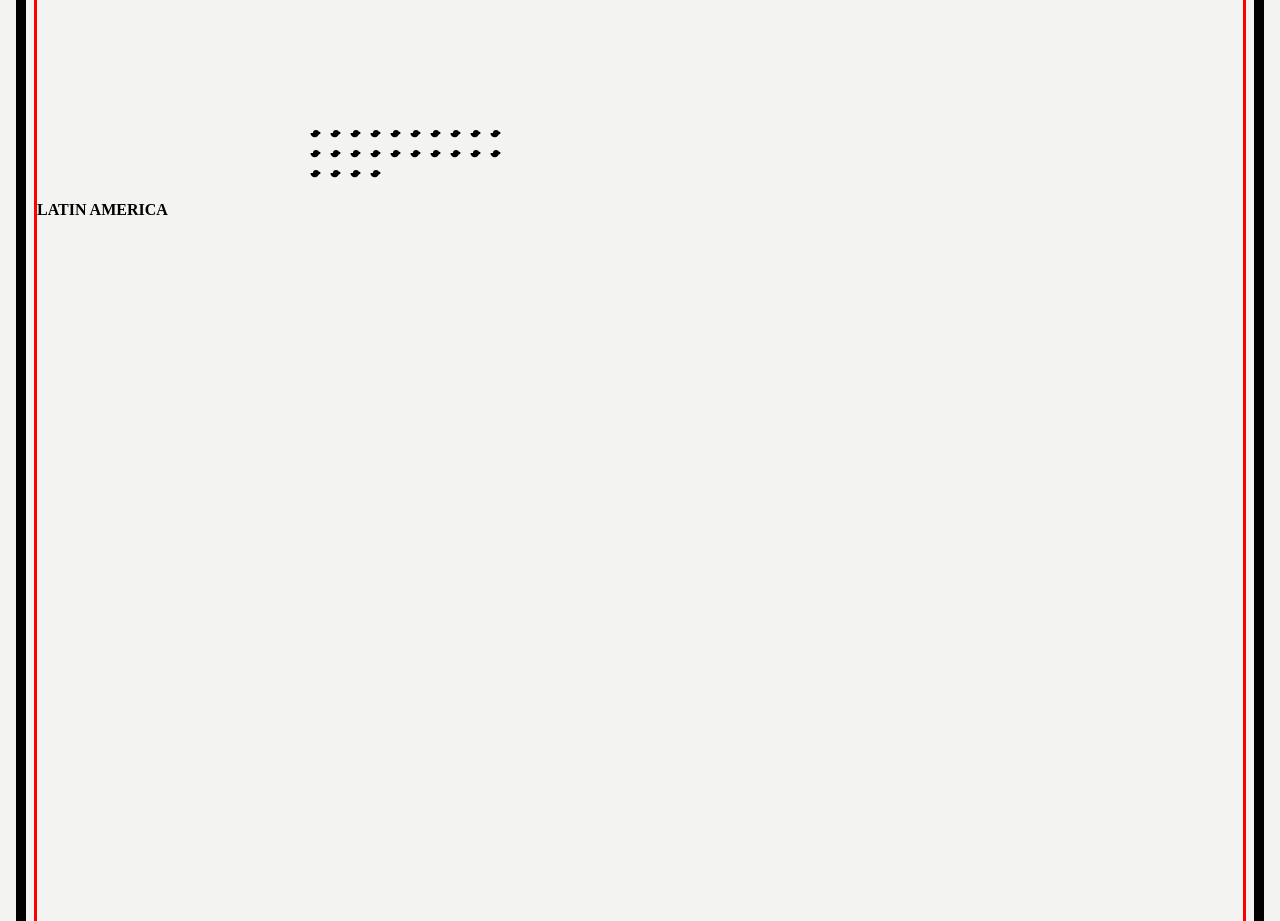
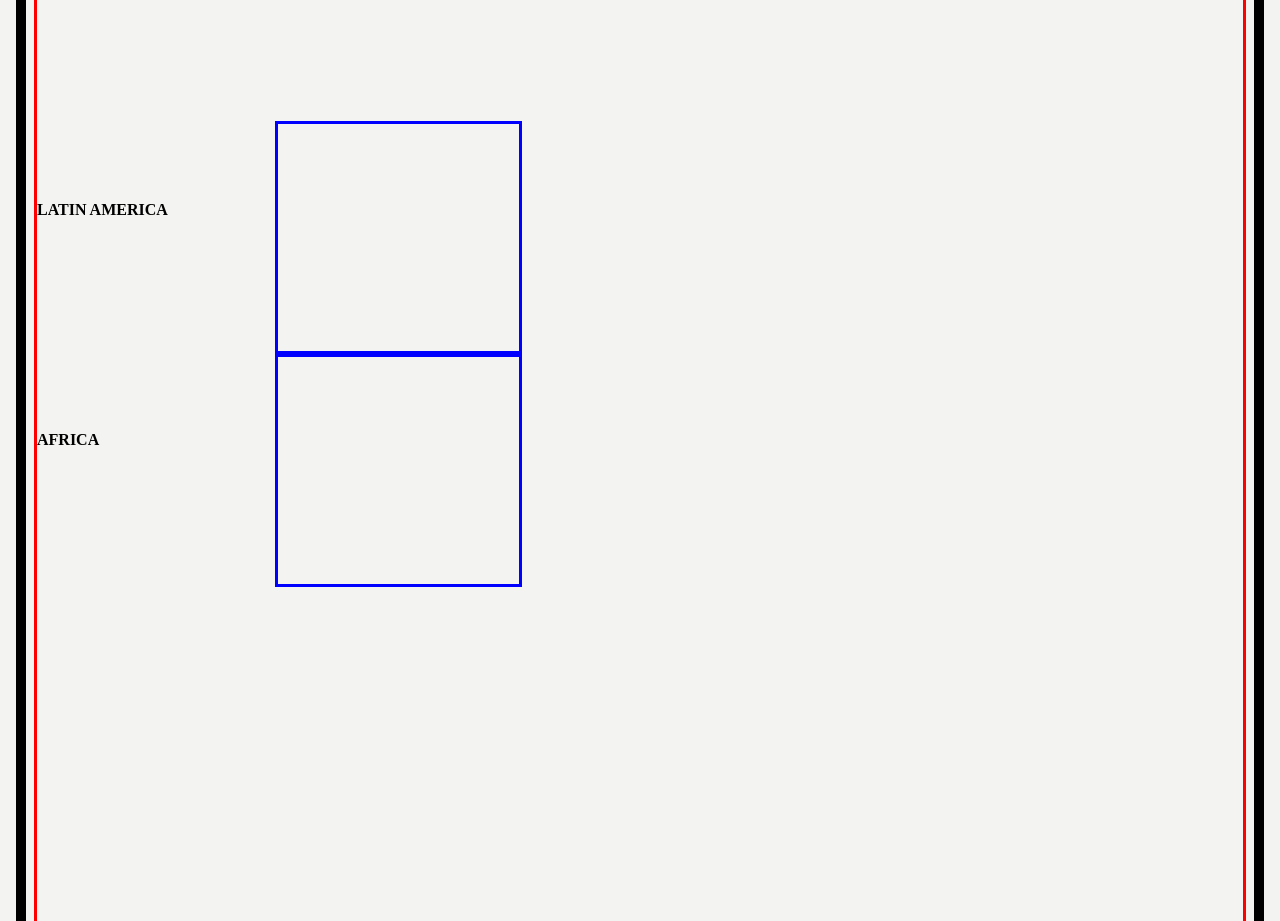
Before and after one commit to itzamnahuerta/ProgVisFA22, a React (Create React App) app in the folder final_project/: page / in a window 1280 px wide. Shown: the part 920-1841 px from the top of the page. Built offline with nearby package versions, Linux system fonts and the light colour scheme; a web font is replaced by a local one.

Commit message:
onclick for latinamerica fought in civil war works

```diff
--- a/final_project/src/components/Viz.jsx
+++ b/final_project/src/components/Viz.jsx
@@ -4,22 +4,32 @@ import data from '../data/original_df.csv';
 import * as d3 from 'd3';
 
 export default class Viz extends Component {
+  constructor(props) {
+    super(props);
+    this.state = {
+      toggle1: false
+    }
+  }
+
+
+
   render() {
 
-    //  SVG PATH
+    // SVG PATH
     const rebel_icon = ['M 0 0 A 1 1 0 0 0 5 0 A 1 1 0 0 0 0 0 Z M -15 0 A 1 1 0 0 0 2 0 A 1 1 0 0 0 -10 0 Z']
 
     // RENDER DATA
     d3.csv(data).then(showData)
 
+    // ICONS GRID
     const perRow = 10;
     const size = 20;
     const sizeY= 20;
 
 
-
     // FUNCTION TO DISPLAY DATA TO THE DOM
     function showData(data) {
+
 
     // SELECTING ATTRIBUTES AND REBEL ORG INFORMATION
     data.forEach(d => {
@@ -43,11 +53,11 @@ export default class Viz extends Component {
 
     // __________________________________________________________
     // - - - - - - - - - - - -
-    // REGION: LATIN AMERICA
+    // REGIONS
     // - - - - - - - - - - - -
 
     // 1. Mapping through data to only render latin america regions
-    let latinAmericaData = data.map((key,value) => {
+    window.latinAmericaData = data.map((key,value) => {
       if(key['latinamerica'] == 1){
         count++;
         // console.log("Latin America:",count)
@@ -55,53 +65,126 @@ export default class Viz extends Component {
       }
     })
 
+    // 2. Mapping through data to only render africa regions
+    window.africaData = data.map((key,value) => {
+      if(key['africa'] == 1){
+        // console.log("Africa:",key)
+        return key;
+      }
+    })
+
+    // __________________________________________________________
+    // - - - - - - - - - - - - - - - - -
+    // ATTRIBUTE: FOUGHT IN CIVIL WAR
+    // - - - - - - - - - - - - - - - - -
+
+
+
     // 2. Testing filter method on the data to remove regions that are not from latin america
     // console.log("data with undefined objects:",latinAmericaData.filter(Boolean))
 
 
-    // 3. Default attribute is those fought in civil war by region
+
+    // FUNCTION TO GET ORGS THAT FOUGHT IN CIVIL WAR BY REGION
     let foughtinCivilWar = (region) => {
           // - - - - - - - - - - - - - - - - - - - - - - - - - -
           //  Cross reference with jupyter notebook analysis
+          //
           //  Latin America = 24 cases
+          //  Africa        = 20 cases
+          //
           // - - - - - - - - - - - - - - - - - - - - - - - - - -
       let dataForRegion = []
-      let updatedData = region.filter(Boolean)
+      let updatedData = region.filter(Boolean) //// the filter boolean removes all undefined objects within the array
 
       updatedData.map((key, value) => {
         if(key['foughtincivilwar'] == 1 ){
           // console.log("fought in civil war: ", key)
-          dataForRegion.push(key)
+          dataForRegion.push(key) // pushing the objects into a new array \
         }
       })
 
       // console.log(dataForRegion)
-
-      return dataForRegion
+      return dataForRegion // returning the array of objects
     }
 
-    // 4. SVG select for Latin America
 
 
-    const latinAmericaSvg = svg.selectAll('g')
-      .data(foughtinCivilWar(latinAmericaData)) // the filter boolean removes all undefined objects within the array
+    // FUNCTION TO DISPLAY FOUGHT IN CIVIL WAR TO THE DOM
+    let foughtCivilWar = () => {
+      // LATIN AMERICA
+      // const latinAmericaSvg = svg.selectAll('#c2-r2')
+      // .data(foughtinCivilWar(window.latinAmericaData))
+      // .enter()
+      // .append('g')
+      // .attr("transform", (d,i) => {
+      //   const x = (i % perRow + 2) * size;
+      //   const y = (Math.floor(i/perRow) +.60) * sizeY;
+      //   return "translate(" + [x,y] + ")"
+      // });
+
+      // latinAmericaSvg.append('path')
+      // .attr("d", rebel_icon)
+      // .attr("width", 600)
+      // .attr("height", 600)
+      // .attr("fill", "red")
+
+      // AFRICA
+
+      const africaSvg = svg.selectAll('#c2-r3')
+      .data(foughtinCivilWar(window.africaData))
       .enter()
       .append('g')
       .attr("transform", (d,i) => {
         const x = (i % perRow + 2) * size;
         const y = (Math.floor(i/perRow) +.60) * sizeY;
-        return "translate(" + [x,y] + ")";
-    });
+        return "translate(" + [x,y] + ")"
+      });
+
+      africaSvg.append('path')
+      .attr("d", rebel_icon)
+      .attr("width", 600)
+      .attr("height", 600)
+      .attr("fill", "#CBC7CF")
+
+      // latinAmericaSvg.append('text')
+      // .text("test")
+    }
 
 
 
-    // latinAmericaSvg.append('text')
-    // .text("test")
+    // ================ T E S T ==================
 
-    const LA = latinAmericaSvg.append('path')
-    .attr("d", rebel_icon)
-    .attr("width", 600)
-    .attr("height", 600)
+    d3.select('#c1-r1')
+    .on('click',function(){
+      console.log("fought in civil war btn clicked! ")
+      foughtCivilWar()
+    })
+
+
+
+
+
+
+    // const latinAmericaSvg = svg.selectAll('g')
+    //   .data(foughtinCivilWar(window.latinAmericaData))
+    //   .enter()
+    //   .append('g')
+    //   .attr("transform", (d,i) => {
+    //     const x = (i % perRow + 2) * size;
+    //     const y = (Math.floor(i/perRow) +.60) * sizeY;
+    //     return "translate(" + [x,y] + ")";
+    // });
+
+
+
+    // // latinAmericaSvg.append('text')
+    // // .text("test")
+
+    // const LA = latinAmericaSvg.append('path')
+    // .attr("d", rebel_icon)
+    // .attr("width", 600)
+    // .attr("height", 600)
     // .attr("fill", "#CBC7CF");
 
 
@@ -111,10 +194,18 @@ export default class Viz extends Component {
 
     return (
       <section className="grid-viz" >
-        <h4 id="c1-r2"> LATIN AMERICA</h4>
-        <h4 id="c1-r1" > FOUGHT IN CIVIL WAR</h4>
+        {/* REGIONS */}
+        <h4  id="c1-r2"> LATIN AMERICA</h4>
+        <h4  id="c1-r3"> AFRICA </h4>
+        {/* ATTRIBUTES */}
+        <h4  id="c1-r1" > FOUGHT IN CIVIL WAR</h4>
         <svg
           id='c2-r2'
+          height='100%'
+          width='100%'>
+        </svg>
+        <svg
+          id='c2-r3'
           height='100%'
           width='100%'>
         </svg>
--- a/final_project/src/styles/Viz.scss
+++ b/final_project/src/styles/Viz.scss
@@ -9,8 +9,9 @@ section{
     grid-template-columns: repeat(5, 1fr);
     grid-template-rows: repeat(5, 1fr);
 
-    // TITLES
+    // ATTRIBUTES NAMES
     #c1-r1{
+        // attribute: fought in civil war
         grid-column: 2/3;
         grid-row: 1/2;
         // font-size: 3em;
@@ -18,6 +19,7 @@ section{
         justify-self: center;
     }
     #c2-r1 {
+        // attribute: drug trade
         grid-column: 3/4;
         grid-row: 1/2;
         // font-size: 3em;
@@ -25,20 +27,42 @@ section{
         justify-self: center;
     }
 
+
+    // REGION NAMES
+
     #c1-r2 {
+        // region: latin america
         grid-column: 1/2;
         grid-row: 2/3;
         // font-size: 3em;
         margin-top: 5em;
         justify-self: top;
     }
+    #c1-r3 {
+        // region: latin america
+        grid-column: 1/2;
+        grid-row: 3/4;
+        // font-size: 3em;
+        margin-top: 5em;
+        justify-self: top;
+    }
 
-    // SVG rebel groups
+
+
+    // SVGS
     #c2-r2{
+        // latin america - fought in civil war
         grid-column: 2/3;
         grid-row: 2/3;
-        font-size: 3em;
         justify-self: center;
+        border:3px solid blue;
+    }
+    #c2-r3{
+        // latin america - fought in civil war
+        grid-column: 2/3;
+        grid-row: 3/4;
+        justify-self: center;
+        border:3px solid blue;
     }
     path{
         transform: scale(.5);
```
